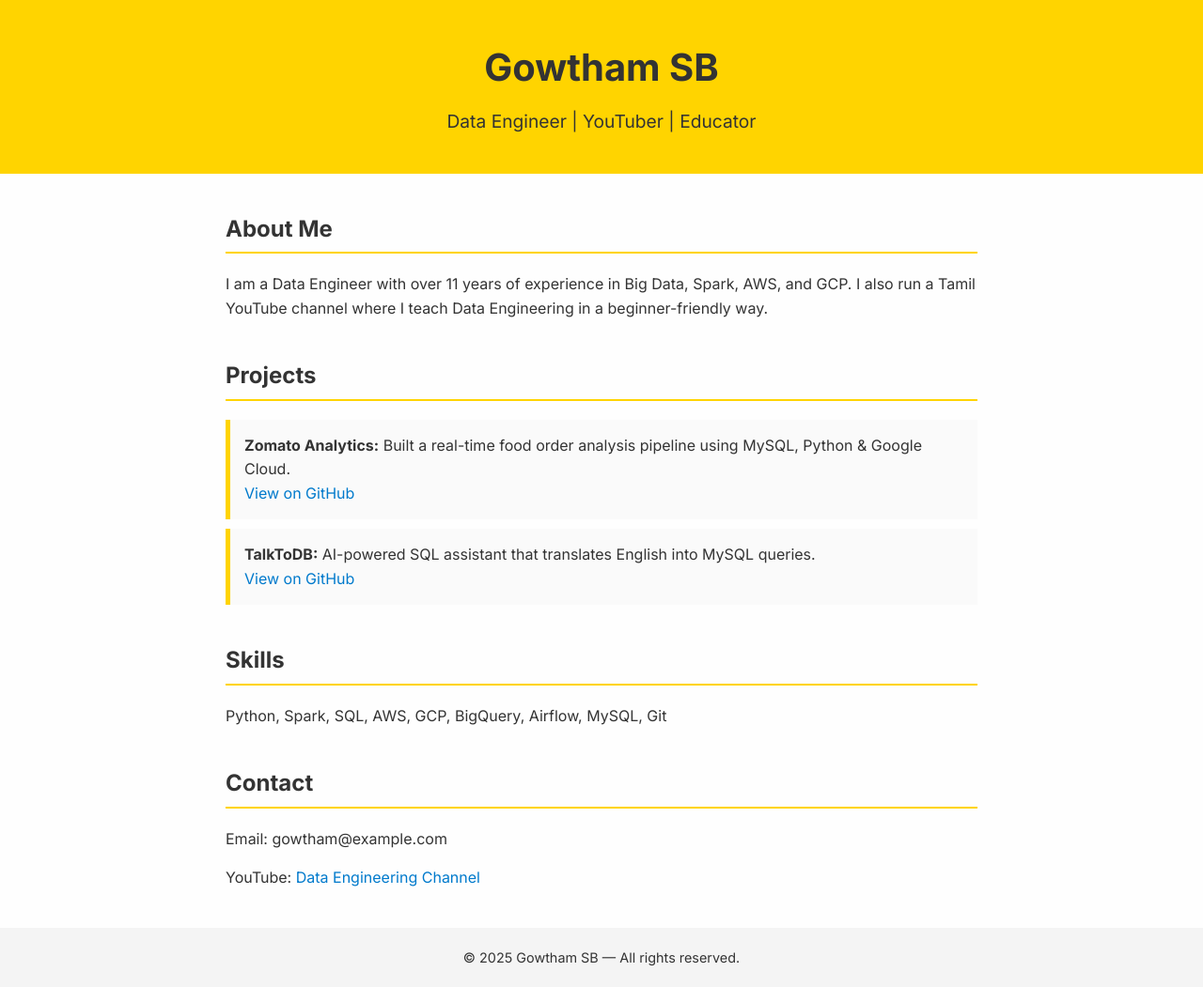
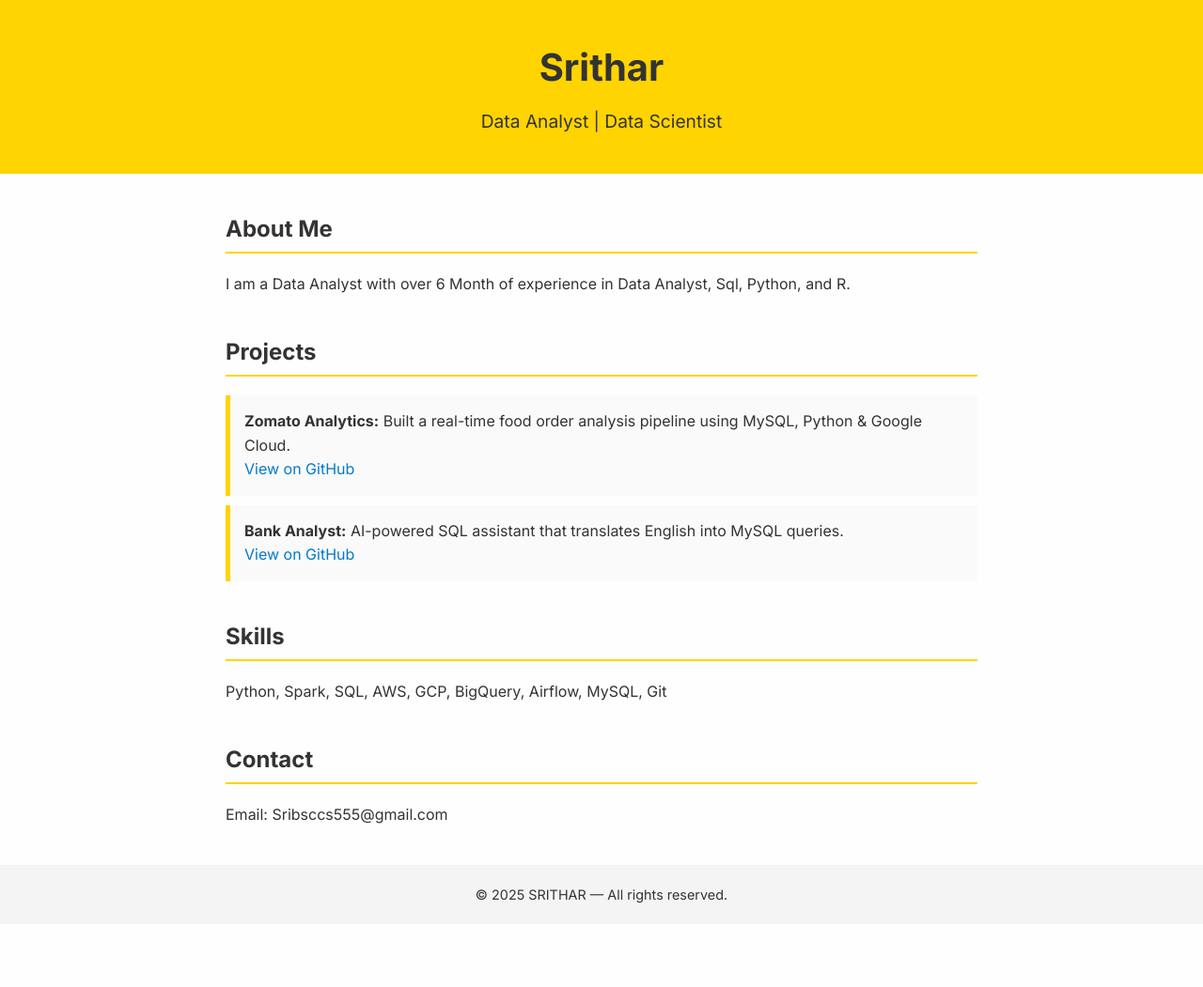
Before and after one commit to Iamcommingforu/my-first-webpage, a plain HTML site: page index.html in a window 1280 px wide. Shown: the whole page at 94% size. After the commit the page ends 984 px from the top, so only its background shows below. Drawn offline with Linux system fonts and the light colour scheme.

Commit message:
Update index.html

```diff
--- a/index.html
+++ b/index.html
@@ -65,13 +65,13 @@
 <body>
 
   <header>
-    <h1>Gowtham SB</h1>
-    <p>Data Engineer | YouTuber | Educator</p>
+    <h1>Srithar</h1>
+    <p>Data Analyst | Data Scientist </p>
   </header>
 
   <section>
     <h2>About Me</h2>
-    <p>I am a Data Engineer with over 11 years of experience in Big Data, Spark, AWS, and GCP. I also run a Tamil YouTube channel where I teach Data Engineering in a beginner-friendly way.</p>
+    <p>I am a Data Analyst with over 6 Month of experience in Data Analyst, Sql, Python, and R.</p>
   </section>
 
   <section>
@@ -82,7 +82,7 @@
         <a href="#">View on GitHub</a>
       </li>
       <li>
-        <strong>TalkToDB:</strong> AI-powered SQL assistant that translates English into MySQL queries. <br>
+        <strong>Bank Analyst:</strong> AI-powered SQL assistant that translates English into MySQL queries. <br>
         <a href="#">View on GitHub</a>
       </li>
     </ul>
@@ -95,12 +95,12 @@
 
   <section>
     <h2>Contact</h2>
-    <p>Email: gowtham@example.com</p>
-    <p>YouTube: <a href="https://www.youtube.com/@dataengineeringvideos">Data Engineering Channel</a></p>
+    <p>Email: Sribsccs555@gmail.com</p>
+    <!-- <p>YouTube: <a href="https://www.youtube.com/@dataengineeringvideos">Data Engineering Channel</a></p> -->
   </section>
 
   <footer>
-    &copy; 2025 Gowtham SB — All rights reserved.
+    &copy; 2025 SRITHAR — All rights reserved.
   </footer>
 
 </body>
```
